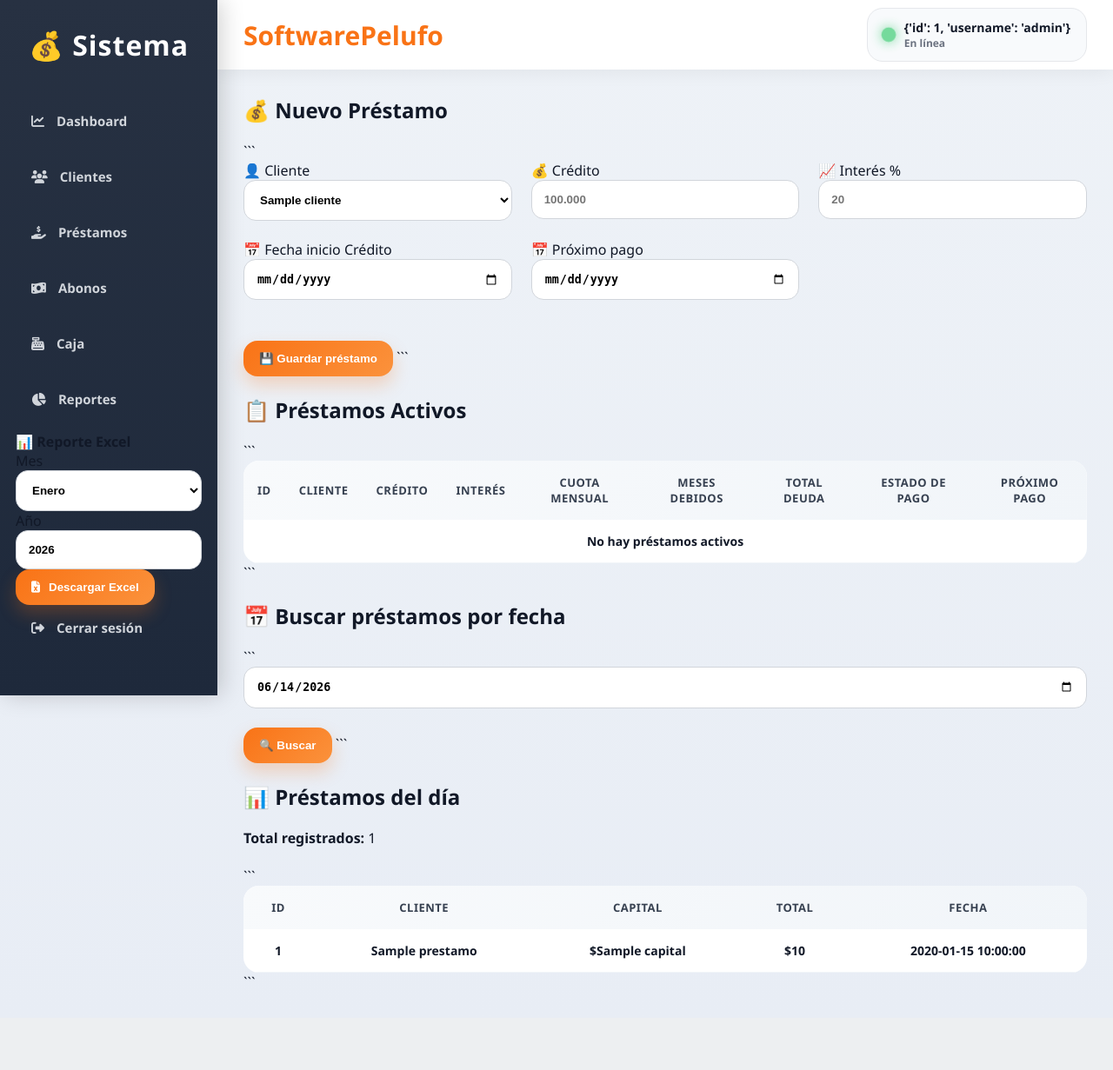
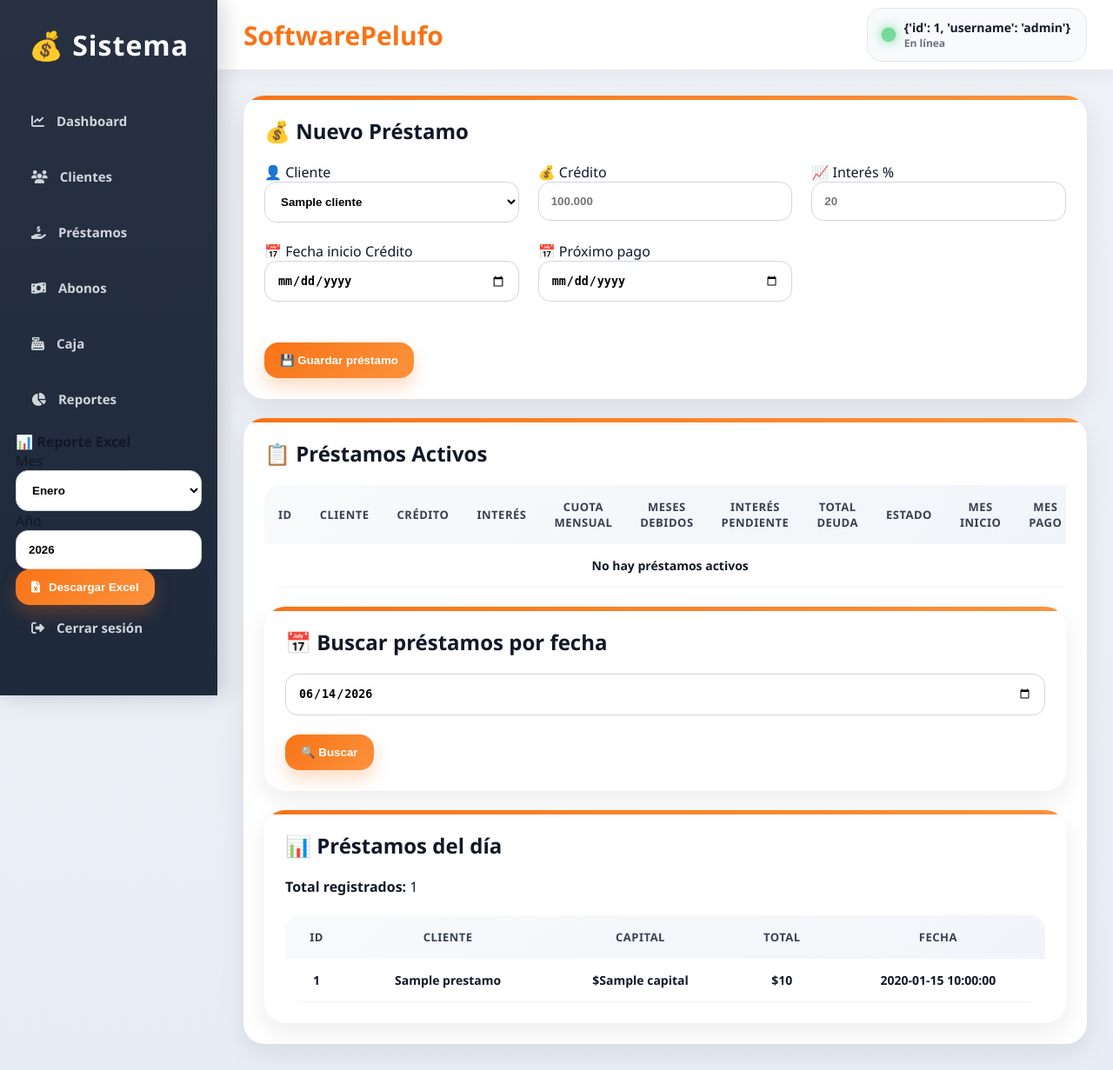
Before and after one commit to pelufo123/sistema-prestamos, a Flask app: page /prestamos in a window 1280 px wide. Shown: the whole page at 87% size. Before the commit the page ends 1127 px from the top, so only its background shows below. Run offline with Flask 3, Linux system fonts and the light colour scheme; a user stored in the database is signed in; tables that the repository leaves empty hold one stand-in row (values such as "Sample post"); a database or web service that is not in the repository returns one stand-in record (values such as "Sample title"); data that the repository does not hold is empty; some libraries are stand-ins or nearby versions.

Commit message:
mejora diseño UI

````diff
--- a/templates/prestamos.html
+++ b/templates/prestamos.html
@@ -10,13 +10,14 @@
 
 {% endif %}
 
+<div class="card">
+
     <div class="table-header">
         <h3>💰 Nuevo Préstamo</h3>
     </div>
 
     <form method="POST">
 
-```
         <div class="grid-metricas">
 
             <div>
@@ -86,11 +87,14 @@
         <button type="submit">
             💾 Guardar préstamo
         </button>
-```
 
     </form>
 
+</div>
+
 <br>
+
+<div class="card">
 
    <div class="table-header">
     <h3>📋 Préstamos Activos</h3>
@@ -98,7 +102,6 @@
 
 <div class="table-responsive">
 
-```
     <table>
 
         <thead>
@@ -111,9 +114,11 @@
                 <th>Interés</th>
                 <th>Cuota Mensual</th>
                 <th>Meses Debidos</th>
+                <th>Interés Pendiente</th>
                 <th>Total Deuda</th>
-            <th>Estado de Pago</th>
-            <th>Próximo Pago</th>
+                <th>Estado</th>
+                <th>Mes Inicio</th>
+                <th>Mes Pago</th>
 
             </tr>
 
@@ -148,6 +153,10 @@
                     </td>
 
                     <td>
+                        ${{ p.interes_pendiente }}
+                    </td>
+
+                    <td>
                         <strong>
                             ${{ p.total_deuda }}
                         </strong>
@@ -172,7 +181,11 @@
                     </td>
 
                     <td>
-                    {{ p.proximo_pago }}
+                        {{ p.mes_inicio }}
+                    </td>
+
+                    <td>
+                        {{ p.mes_pago }}
                     </td>
 
                 </tr>
@@ -183,7 +196,7 @@
 
                 <tr>
 
-                <td colspan="9">
+                    <td colspan="11">
 
                         <div class="sin-registros">
                             No hay préstamos activos
@@ -198,11 +211,12 @@
         </tbody>
 
     </table>
-```
 
 </div>
 
 <br>
+
+<div class="card">
 
     <div class="table-header">
         <h3>📅 Buscar préstamos por fecha</h3>
@@ -210,7 +224,6 @@
 
     <form method="GET">
 
-```
         <input
             type="date"
             name="fecha"
@@ -222,11 +235,14 @@
         <button type="submit">
             🔍 Buscar
         </button>
-```
 
     </form>
 
+</div>
+
 <br>
+
+<div class="card">
 
     <div class="table-header">
         <h3>📊 Préstamos del día</h3>
@@ -241,7 +257,6 @@
 
     <div class="table-responsive">
 
-```
         <table>
 
             <thead>
@@ -299,7 +314,8 @@
             </tbody>
 
         </table>
-```
+
+    </div>
 
 </div>
 
````
Lines whose indentation alone changed are shown as unchanged.
